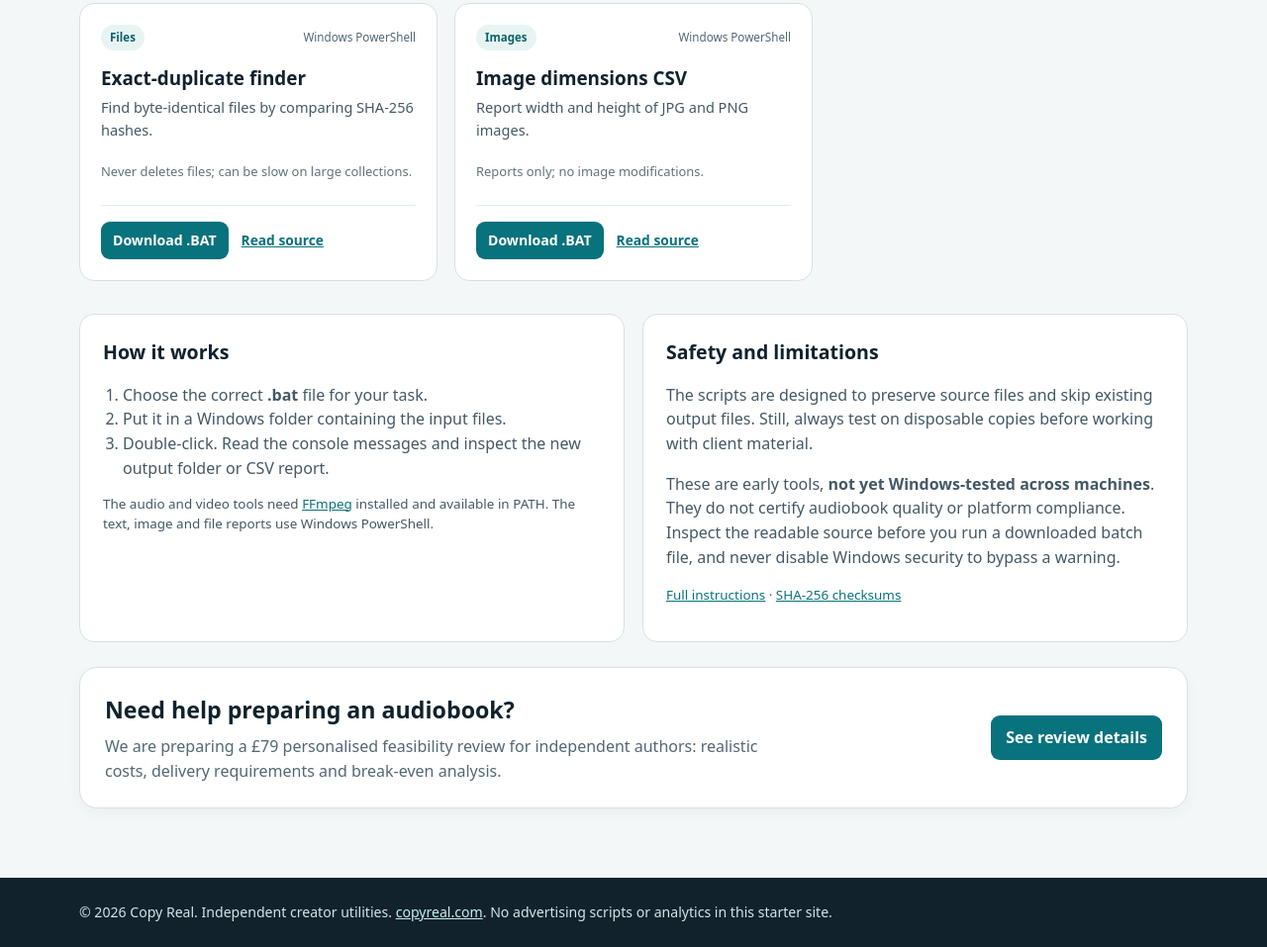
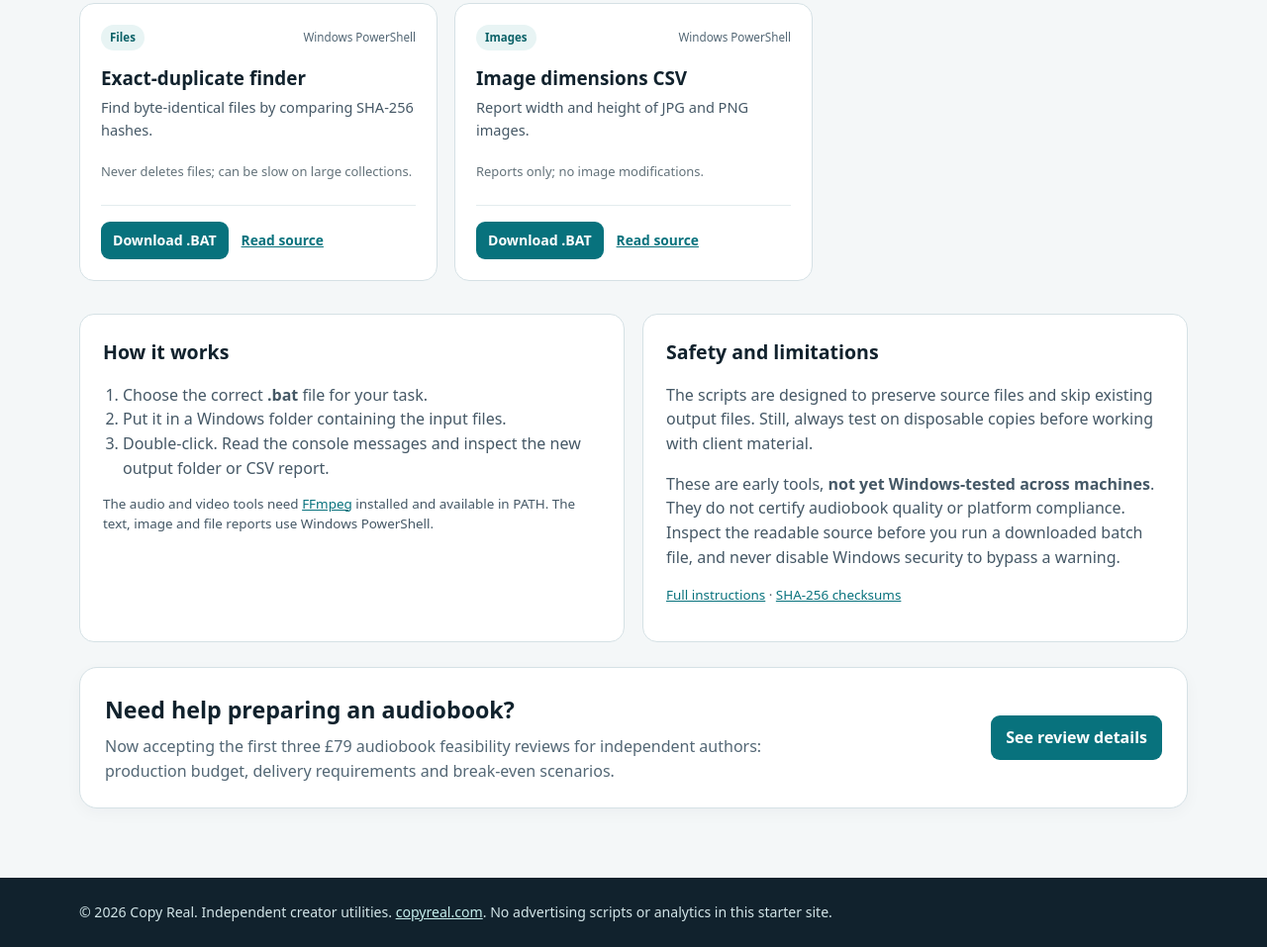
Before and after one commit to copyrealbooks-stack/copyreal-site, a plain HTML site: page toolbox/index.html in a window 1280 px wide. Shown: the part 1973-2930 px from the top of the page at 99% size. Drawn offline with Linux system fonts and the light colour scheme.

Commit message:
Update Toolbox homepage to reflect live Stripe review offer

```diff
--- a/toolbox/index.html
+++ b/toolbox/index.html
@@ -94,7 +94,7 @@
 </article></div><p class="empty" id="empty" hidden>No matching tools. Try another search term.</p>
 <div class="notes"><section class="note"><h2>How it works</h2><ol><li>Choose the correct <strong>.bat</strong> file for your task.</li><li>Put it in a Windows folder containing the input files.</li><li>Double-click. Read the console messages and inspect the new output folder or CSV report.</li></ol><p class="small">The audio and video tools need <a href="https://ffmpeg.org/download.html" rel="noopener noreferrer">FFmpeg</a> installed and available in PATH. The text, image and file reports use Windows PowerShell.</p></section>
 <section class="note"><h2>Safety and limitations</h2><p>The scripts are designed to preserve source files and skip existing output files. Still, always test on disposable copies before working with client material.</p><p>These are early tools, <strong>not yet Windows-tested across machines</strong>. They do not certify audiobook quality or platform compliance. Inspect the readable source before you run a downloaded batch file, and never disable Windows security to bypass a warning.</p><p class="small"><a href="downloads/README.txt">Full instructions</a> · <a href="downloads/SHA256SUMS.txt">SHA-256 checksums</a></p></section></div>
-<div class="featured" style="margin-top:25px"><div><h2>Need help preparing an audiobook?</h2><p>We are preparing a £79 personalised feasibility review for independent authors: realistic costs, delivery requirements and break-even analysis.</p></div><a class="button" href="review/">See review details</a></div>
+<div class="featured" style="margin-top:25px"><div><h2>Need help preparing an audiobook?</h2><p>Now accepting the first three £79 audiobook feasibility reviews for independent authors: production budget, delivery requirements and break-even scenarios.</p></div><a class="button" href="review/">See review details</a></div>
 </div></main>
 <footer class="footer"><div class="wrap">© 2026 Copy Real. Independent creator utilities. <a href="https://copyreal.com">copyreal.com</a>. No advertising scripts or analytics in this starter site.</div></footer>
 <script>
```
